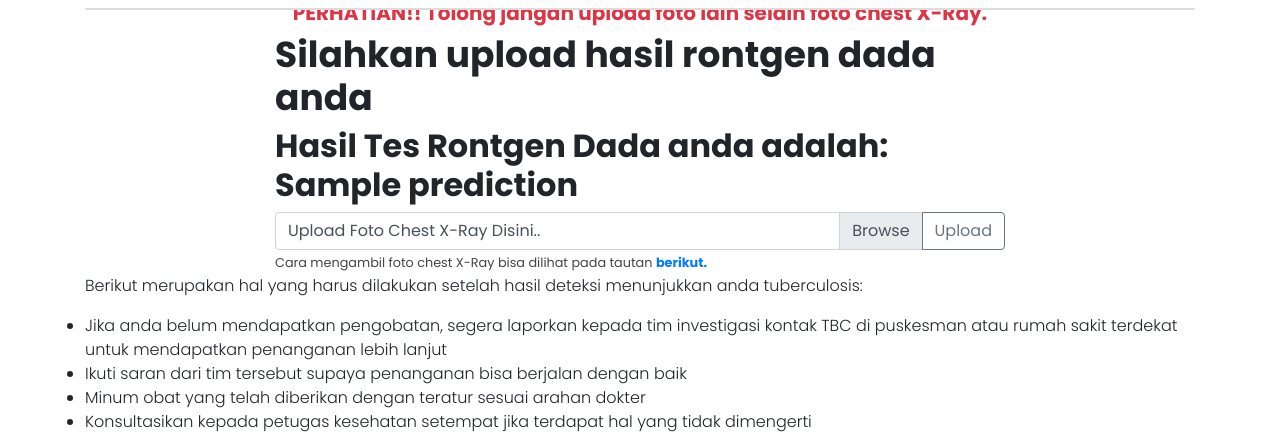
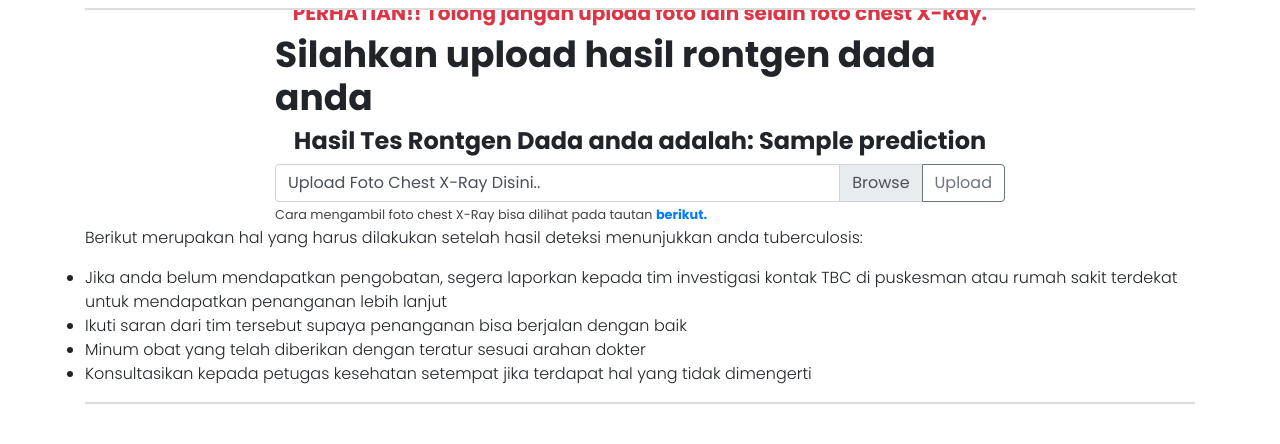
Before and after one commit to brnsbrn/TBCDetect, a Flask app: template templates/periksa.html in a window 1280 px wide. Shown: the part 63-507 px from the top of the page. Run offline with Flask 2, Linux system fonts and the light colour scheme; the template is opened without the code that fills it: most values are stand-ins (such as "Sample title", 1, 10 or a date in 2020); some libraries are stand-ins or nearby versions.

Commit message:
Update periksa.html

```diff
--- a/templates/periksa.html
+++ b/templates/periksa.html
@@ -96,7 +96,7 @@
                                 <h2>Silahkan upload hasil rontgen dada anda</h2>
                             {% endif %}
                             {% if prediction %}
-                            <h3>Hasil Tes Rontgen Dada anda adalah: {{prediction}}</h3>
+                            <h4 class="text-center">Hasil Tes Rontgen Dada anda adalah: {{prediction}}</h4>
                             {% endif %}
                         <form method="post" enctype="multipart/form-data">
                             <div class="input-group">
```
